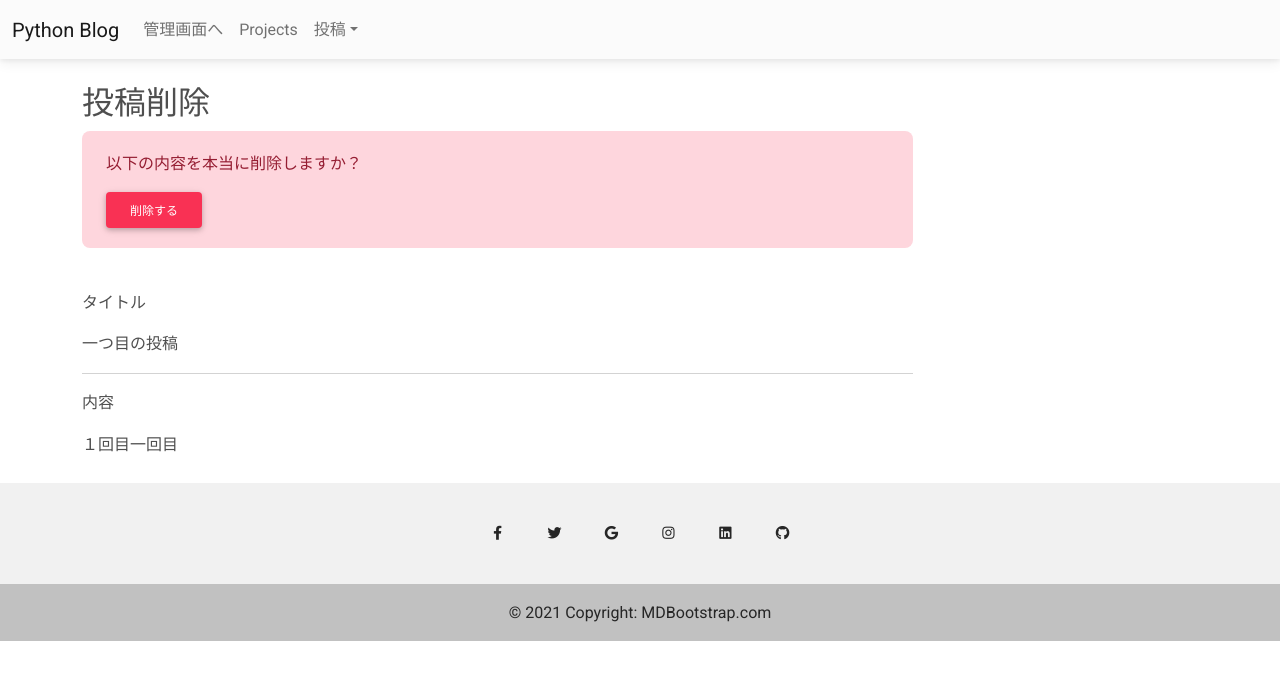
After one commit to Rikuto-kita/pblog, a Django app: page /post_delete/1 in a window 1280 px wide. The commit adds this page. Shown: the top 680 px of the page. Run offline with Django 3.2, Linux system fonts and the light colour scheme; data comes from the database, SQL or seed files in the repository; both versions use the stored data as it was after the commit; some libraries are stand-ins or nearby versions.

Commit message:
投稿削除機能

```diff
--- /dev/null
+++ b/myapp/templates/myapp/post_confirm_delete.html
@@ -0,0 +1,31 @@
+{% extends 'myapp/base.html'%}
+
+{% block content %}
+<div class="row">
+
+  <div class="col-md-9">
+    <br>
+
+    <h2>投稿削除</h2>
+    <div class ="alert alert-danger" role="alert">
+      <form method="post">
+        {% csrf_token %}
+        <p>以下の内容を本当に削除しますか？</p>
+        <input type="submit" class="btn btn-danger" value="削除する">
+      </form>
+    </div>
+    <br>
+    <p>タイトル</p>
+    {{ object.title }}
+    <hr>
+    <P>内容</P>
+    {{ object.content }}
+    <br>
+  <br>
+
+  </div>
+
+
+</div>
+
+{% endblock %}
--- a/myapp/templates/myapp/post_detail.html
+++ b/myapp/templates/myapp/post_detail.html
@@ -15,6 +15,7 @@
           {{ object.content }}
         </p>
         <a href="{% url 'myapp:post_update' object.id %}" class="btn btn-primary">編集</a>
+        <a href="{% url 'myapp:post_delete' object.id %}" class="btn btn-danger">削除</a>
       </div>
     </div>
     <!--Card-->
--- a/myapp/urls.py
+++ b/myapp/urls.py
@@ -10,4 +10,5 @@ urlpatterns = [
     # <int:pk>はint型のプライマリキーを示す
     path('post_detail/<int:pk>',views.PostDetail.as_view(),name='post_detail'),
     path('post_update/<int:pk>',views.PostUpdate.as_view(),name='post_update'),
+    path('post_delete/<int:pk>',views.PostDelete.as_view(),name='post_delete'),
 ]
--- a/myapp/views.py
+++ b/myapp/views.py
@@ -1,6 +1,6 @@
 from django.shortcuts import render,resolve_url
 from django.http import HttpResponse
-from django.views.generic import TemplateView,CreateView,DetailView,UpdateView
+from django.views.generic import TemplateView,CreateView,DetailView,UpdateView,DeleteView
 from .models import Post
 from django.urls import reverse_lazy
 from .forms import PostForm
@@ -36,3 +36,11 @@ class PostUpdate(UpdateView):
   def get_success_url(self):
     messages.info(self.request,'投稿を更新しました。')
     return resolve_url('myapp:post_detail',pk = self.kwargs['pk'])
+
+
+class PostDelete(DeleteView):
+  model = Post
+
+  def get_success_url(self):
+    messages.info(self.request,'投稿を削除しました。')
+    return resolve_url('myapp:index')
```
Also changed, not shown: db.sqlite3.
